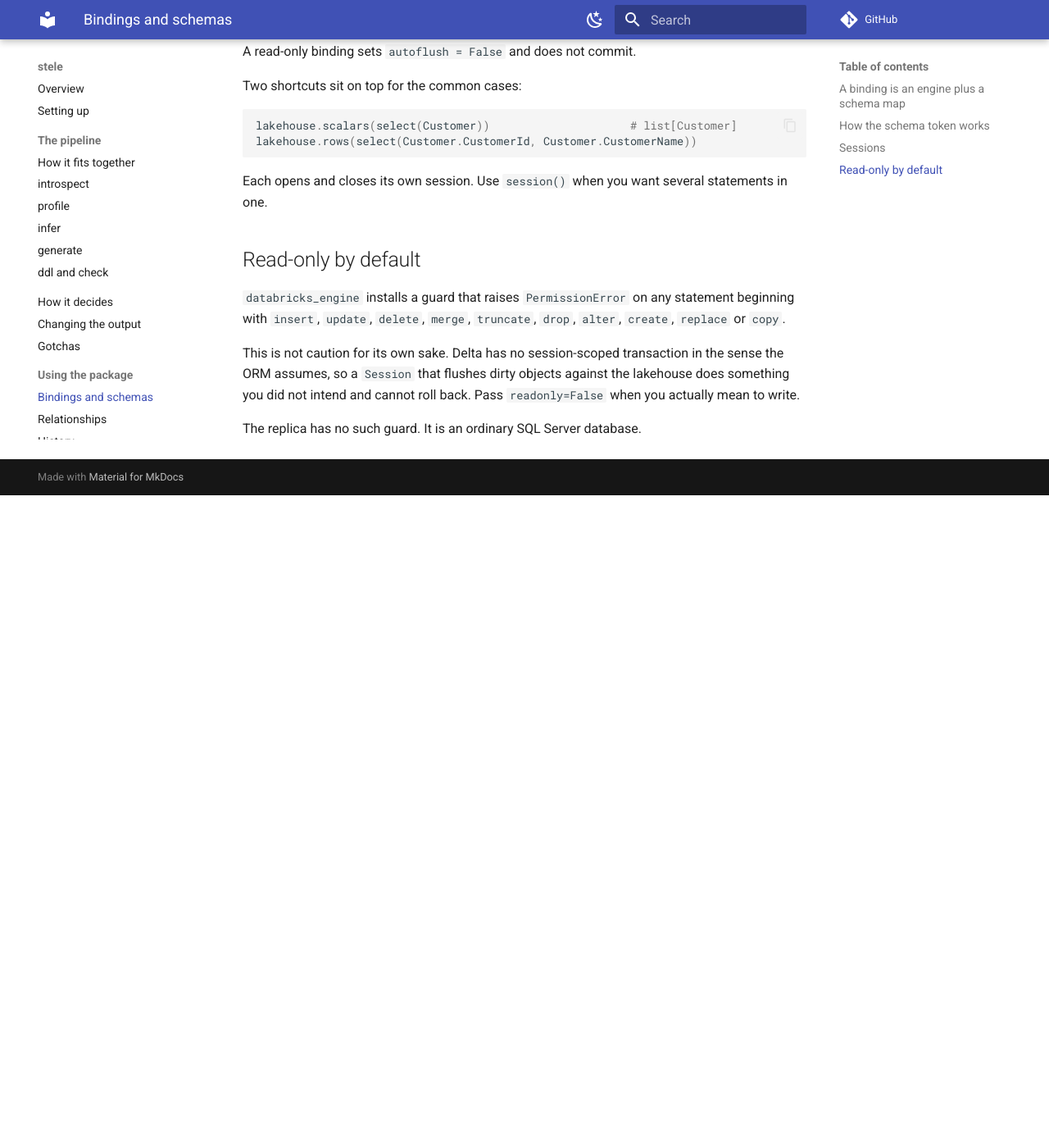
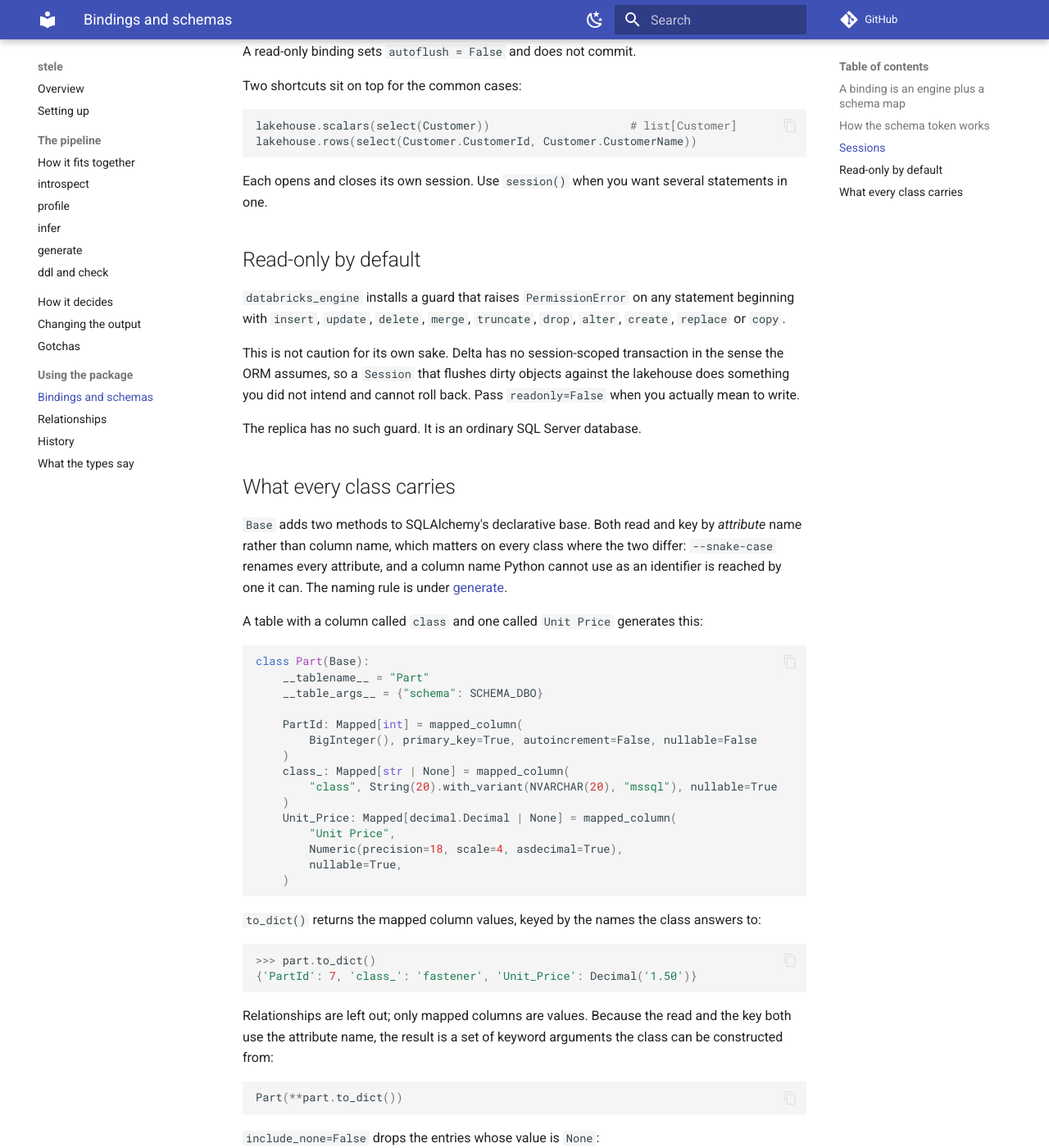
Before and after one commit to dchud/stele, an MkDocs documentation site: the page built from docs/generated/index.md, in a window 1280 px wide and 1400 px high, scrolled down 1584 px. Shown: the whole window at 82% size. Built offline with MkDocs 1.6.1 and Material for MkDocs 9.7.7, drawn with Linux system fonts in a browser that asks for light colours; comment, search, counter and statistics services are not loaded; before the commit the page ends 2188 px from its top, so only the background shows below that; some of the changed text lies outside the part shown.

Commit message:
docs: cover the convenience methods every generated class carries
Base gives every generated class to_dict() and __repr__, and neither
appeared anywhere in the guide. Both read and key by attribute name rather
than column name, which is the part worth stating: --snake-case renames
every attribute, and a column name Python cannot use as an identifier is
reached by one it can, so on those classes the two names differ.

The new section in docs/generated/index.md shows a generated class with
both kinds of divergence, the dict it produces, the round trip back through
the constructor, and what the repr does on a class whose primary key was
guessed at the mapper level. It also notes the two other things Base
carries: the names it has already claimed, and the naming convention on its
metadata that keeps replica DDL diffable.

bd-69i

````diff
--- a/docs/generated/index.md
+++ b/docs/generated/index.md
@@ -96,3 +96,80 @@
 `readonly=False` when you actually mean to write.
 
 The replica has no such guard. It is an ordinary SQL Server database.
+
+## What every class carries
+
+`Base` adds two methods to SQLAlchemy's declarative base. Both read and key by
+*attribute* name rather than column name, which matters on every class where
+the two differ: `--snake-case` renames every attribute, and a column name
+Python cannot use as an identifier is reached by one it can. The naming rule is
+under [generate](../pipeline/generate.md).
+
+A table with a column called `class` and one called `Unit Price` generates
+this:
+
+```python
+class Part(Base):
+    __tablename__ = "Part"
+    __table_args__ = {"schema": SCHEMA_DBO}
+
+    PartId: Mapped[int] = mapped_column(
+        BigInteger(), primary_key=True, autoincrement=False, nullable=False
+    )
+    class_: Mapped[str | None] = mapped_column(
+        "class", String(20).with_variant(NVARCHAR(20), "mssql"), nullable=True
+    )
+    Unit_Price: Mapped[decimal.Decimal | None] = mapped_column(
+        "Unit Price",
+        Numeric(precision=18, scale=4, asdecimal=True),
+        nullable=True,
+    )
+```
+
+`to_dict()` returns the mapped column values, keyed by the names the class
+answers to:
+
+```python
+>>> part.to_dict()
+{'PartId': 7, 'class_': 'fastener', 'Unit_Price': Decimal('1.50')}
+```
+
+Relationships are left out; only mapped columns are values. Because the read
+and the key both use the attribute name, the result is a set of keyword
+arguments the class can be constructed from:
+
+```python
+Part(**part.to_dict())
+```
+
+`include_none=False` drops the entries whose value is `None`:
+
+```python
+>>> Part(PartId=8, class_="washer").to_dict(include_none=False)
+{'PartId': 8, 'class_': 'washer'}
+```
+
+`__repr__` names the primary key the same way:
+
+```python
+>>> part
+<Part PartId=7>
+```
+
+A class generated without a known primary key gets one guessed at the mapper
+level, and the repr names whatever that guess covers. It is longer, and it
+carries no promise of identifying the row:
+
+```python
+>>> reading
+<Reading SensorId=3, TakenAt=datetime.datetime(2026, 1, 1, 0, 0)>
+```
+
+`stele generate` names the tables that applies to, and setting `primary_key` in
+the overlay is what settles it.
+
+Two smaller things sit on `Base` for the same reason. A column named
+`to_dict`, `metadata` or `registry` is renamed, because the base class has
+already claimed the name. And `Base.metadata` carries a naming convention for
+indexes, constraints and keys, so the DDL `stele ddl` emits for the replica
+names them deterministically and two runs diff cleanly.
````
Also changed, not shown: CHANGELOG.md (+1 -0 lines), 1 other file.
